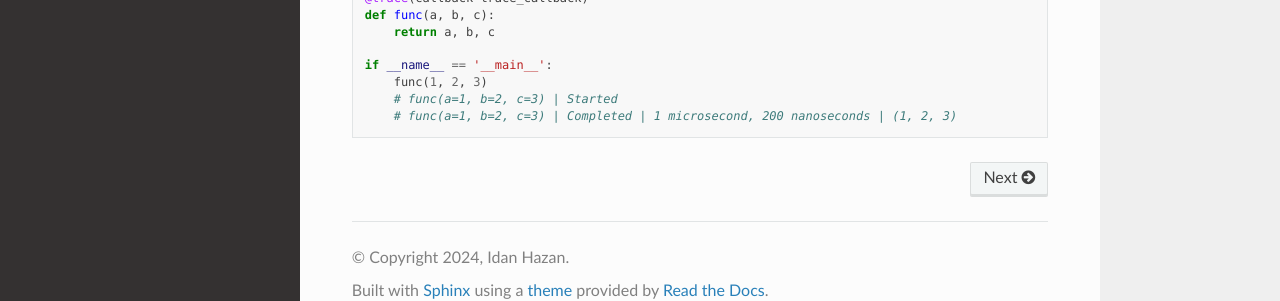
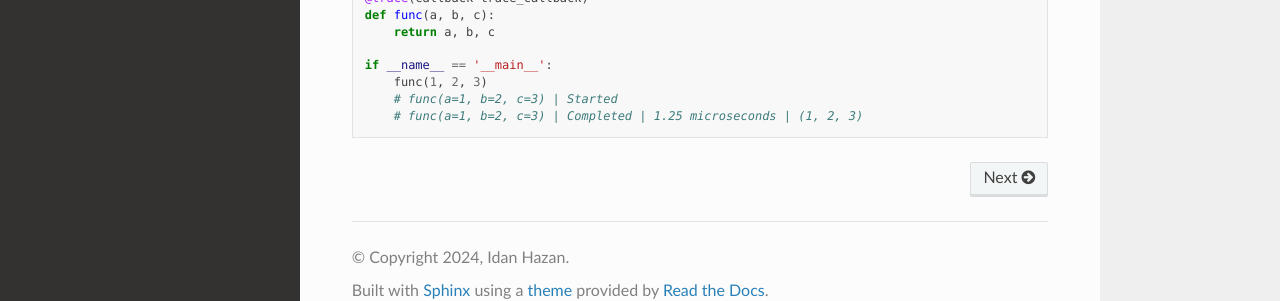
Before and after one commit to idanhazan/functrace, a Sphinx documentation site: the page built from docs/index.rst, in a window 1280 px wide and 1213 px high. Shown: the part 887-1188 px from the top of the window. Built offline with Sphinx 7.4.7 and the Read the Docs theme 2.0.0, drawn with Linux system fonts in a browser that asks for light colours.

Commit message:
version 0.0.5

```diff
--- a/docs/index.rst
+++ b/docs/index.rst
@@ -47,7 +47,7 @@ Here’s a quick example of how to use `functrace` in your project:
     if __name__ == '__main__':
         func(1, 2, 3)
         # func(a=1, b=2, c=3) | Started
-        # func(a=1, b=2, c=3) | Completed | 1 microsecond, 200 nanoseconds | (1, 2, 3)
+        # func(a=1, b=2, c=3) | Completed | 1.25 microseconds | (1, 2, 3)
 
 .. _GitHub: https://github.com/idanhazan/functrace
 .. _PyPI: https://pypi.org/project/functrace
```
